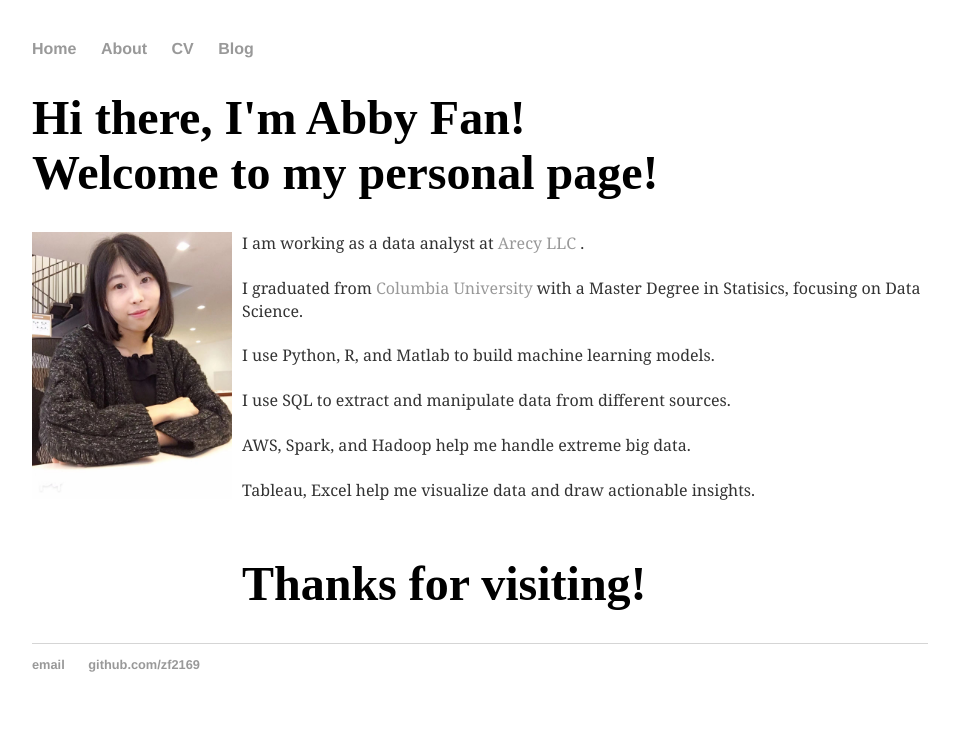
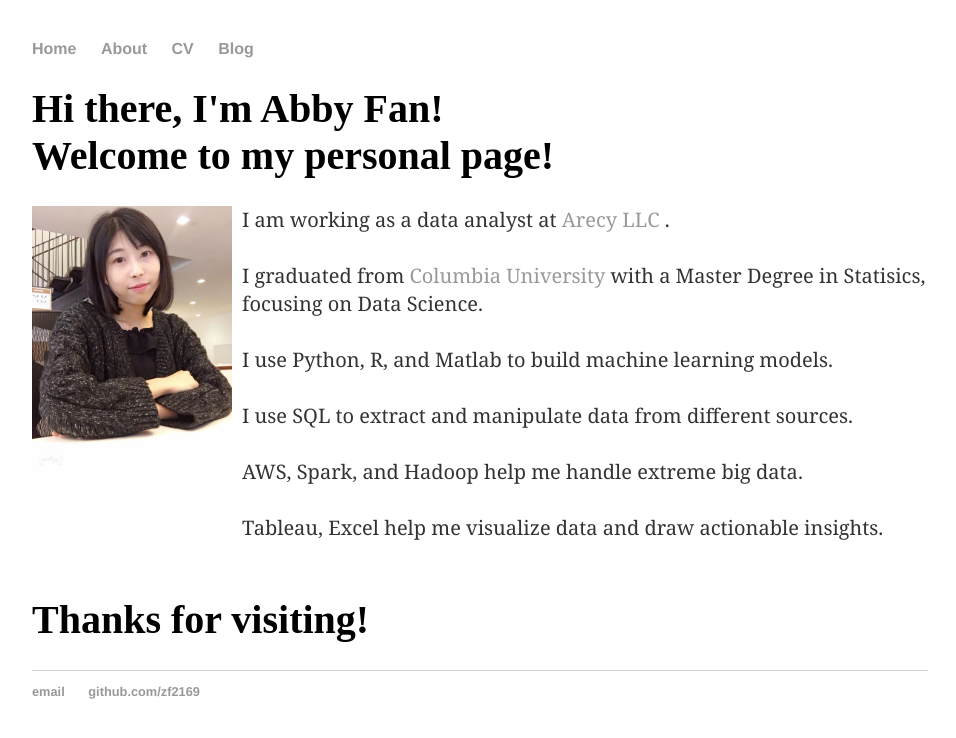
Before and after one commit to zf2169/zf2169.github.io, a Jekyll site: the page built from index.html, in a window 1280 px wide. Shown: the top 738 px of the page, without its empty margins (160-1116 px from the left). Built offline with Jekyll 4.4.1, drawn with Linux system fonts in a browser that asks for light colours.

Commit message:
Update main.css

```diff
--- a/css/main.css
+++ b/css/main.css
@@ -15,11 +15,11 @@ a { text-decoration: none; color: #999; }
 a:hover { text-decoration: underline;   color: #0088cc; }
 
 
-h1 { font-size: 3em; font-family: "Times New Roman", 'Times', 'Serif'; }
+h1 { font-size: 2.5em; font-family: "Times New Roman", 'Times', 'Serif'; }
 
 p1 { font-size: 1.5em; font-family: 'Merriweather', Georgia, Times; line-height: 1.4em; color: #333; }
 
-p2 { font-size: 16px; font-family: 'Merriweather', Georgia, Times; line-height: 1.4em; color: #333; }
+p2 { font-size: 20px; font-family: 'Merriweather', Georgia, Times; line-height: 1.4em; color: #333; }
 
 footer { border-top: 1px solid #d5d5d5; font-size: .8em; }
 
```
